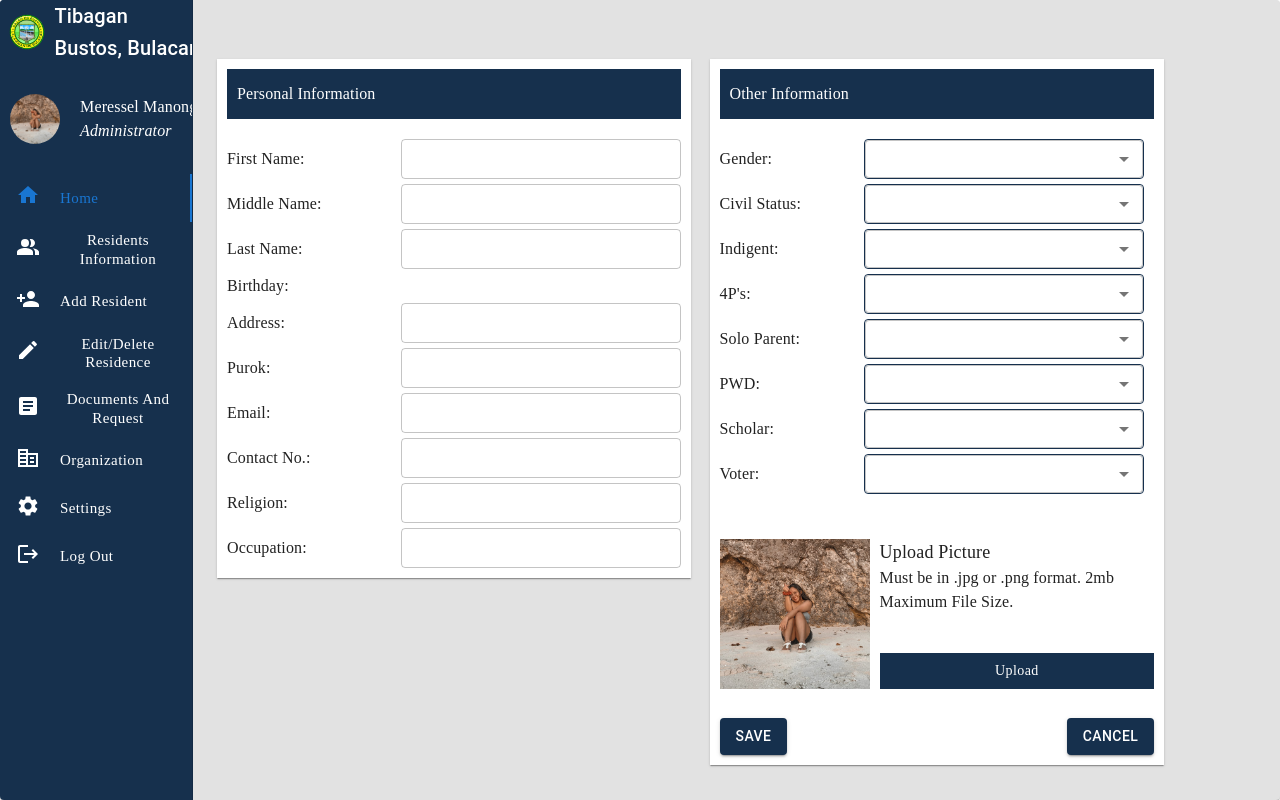
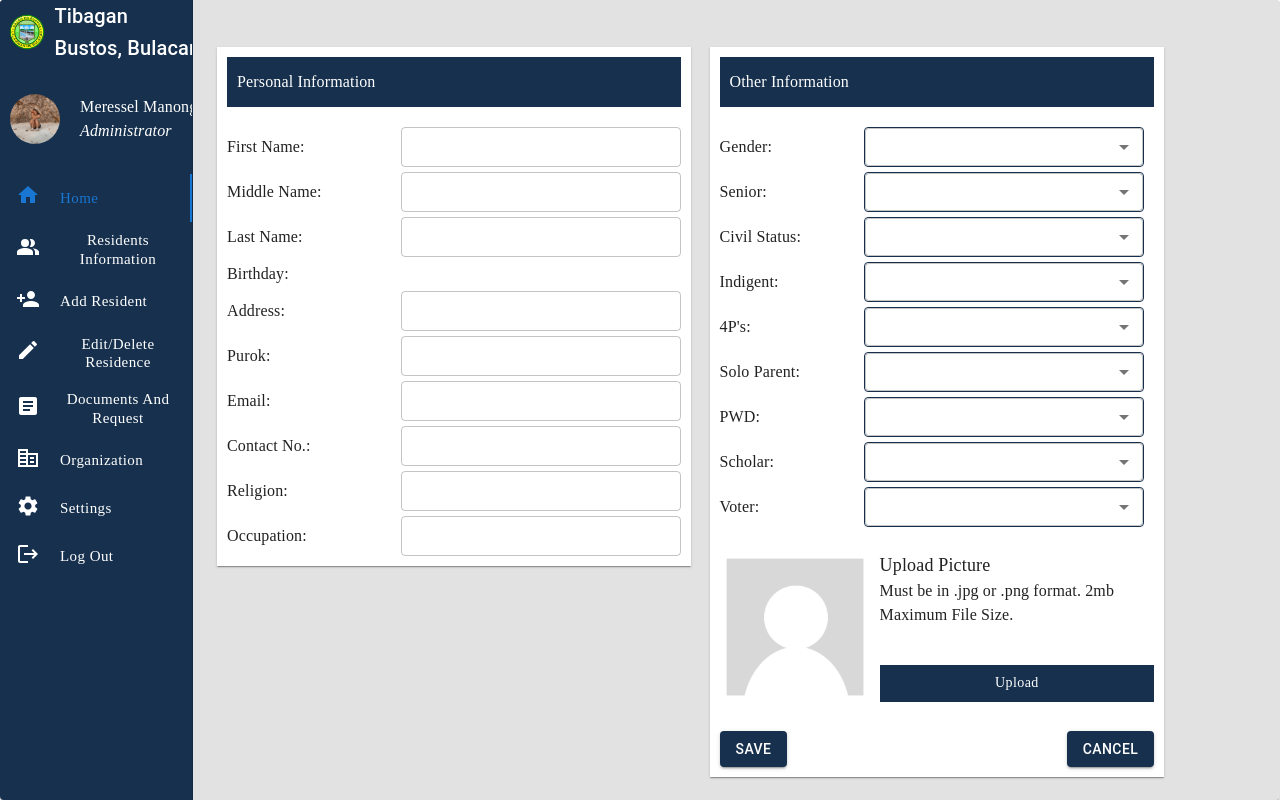
Before and after one commit to Gelokun/mem, a React (Create React App) app: page /dashboard/add-resident in a window 1280 px wide. Built offline with nearby package versions, Linux system fonts and the light colour scheme; no server answers; sample sign-in values are in the browser's storage.

Commit message:
fixed preview/add/delete

```diff
--- a/src/pages/adminAccess/AddResident.js
+++ b/src/pages/adminAccess/AddResident.js
@@ -1,6 +1,6 @@
 import React, { useState } from "react";
 import { db } from "../../utils/firebase";
-import { addDoc, collection, doc, setDoc } from "firebase/firestore";
+import { addDoc, collection } from "firebase/firestore";
 import { Box } from "@mui/system";
 import style from "../../styles/DashboardStyles";
 import {
@@ -13,7 +13,7 @@ import {
 } from "@mui/material";
 import { DatePicker, LocalizationProvider } from "@mui/lab";
 import AdapterDateFns from "@mui/lab/AdapterDateFns";
-import admin from "../../images/admin.jpg";
+import admin from "../../images/noone.jpg";
 import moment from "moment";
 
 export default function AddResident() {
@@ -35,6 +35,7 @@ export default function AddResident() {
     religion: "",
     occupation: "",
     gender: "",
+    senior: "",
     civilStatus: "",
     indigent: "",
     fourPs: "",
@@ -60,7 +61,8 @@ export default function AddResident() {
       ContactNum: datas.contactNum,
       Religion: datas.religion,
       Occupation: datas.occupation,
-      Gender: datas.occupation,
+      Gender: datas.gender,
+      Senior: datas.senior,
       CivilStatus: datas.civilStatus,
       Indigent: datas.indigent,
       fourPs: datas.fourPs,
@@ -220,6 +222,7 @@ export default function AddResident() {
                   name='occupation'
                 />
               </Box>
+
             </Box>
           </Grid>
           {/*Form Left*/}
@@ -253,6 +256,32 @@ export default function AddResident() {
                 >
                   <MenuItem value={"Male"}>Male</MenuItem>
                   <MenuItem value={"Female"}>Female</MenuItem>
+                </Select>
+              </Box>
+
+            {/*Senior*/}
+            <Box sx={style.infoItemContainer}>
+                <Typography sx={style.infoItemText}>Senior:</Typography>
+                <Select
+                  sx={style.genderSelect}
+                  MenuProps={{
+                    anchorOrigin: {
+                      vertical: "bottom",
+                      horizontal: "left",
+                    },
+
+                    transformOrigin: {
+                      vertical: "top",
+                      horizontal: "left",
+                    },
+                    getContentAnchorEl: null,
+                  }}
+                  onChange={handleChanged}
+                  value={datas.senior}
+                  name='senior'
+                >
+                  <MenuItem value={"Yes"}>Yes</MenuItem>
+                  <MenuItem value={"No"}>No</MenuItem>
                 </Select>
               </Box>
 
--- a/src/pages/adminAccess/ResidentInformation.js
+++ b/src/pages/adminAccess/ResidentInformation.js
@@ -29,6 +29,7 @@ import PollIcon from "@mui/icons-material/Poll";
 import AccessibleIcon from "@mui/icons-material/Accessible";
 import ElderlyIcon from "@mui/icons-material/Elderly";
 import FaceIcon from "@mui/icons-material/Face";
+import PeopleAltOutlinedIcon from '@mui/icons-material/PeopleAltOutlined';
 
 export default function ResidentInformation() {
   const [users, setUsers] = useState([]);
@@ -133,6 +134,7 @@ export default function ResidentInformation() {
                     <TableCell align='right' sx={{ color: '#fff' }}>Indigent</TableCell>
                     <TableCell align='right' sx={{ color: '#fff' }}>4Ps</TableCell>
                     <TableCell align='right' sx={{ color: '#fff' }}>SoloParent</TableCell>
+                    <TableCell align='right' sx={{ color: '#fff' }}>Senior</TableCell>
                     <TableCell align='right' sx={{ color: '#fff' }}>PWD</TableCell>
                     <TableCell align='right' sx={{ color: '#fff' }}>Scholar</TableCell>
                     <TableCell align='right' sx={{ color: '#fff' }}>Voter</TableCell>
@@ -163,6 +165,7 @@ export default function ResidentInformation() {
                             <TableCell align='center'> {user.Indigent}</TableCell>
                             <TableCell align='center'> {user.fourPs}</TableCell>
                             <TableCell align='center'> {user.SoloParent}</TableCell>
+                            <TableCell align='center'> {user.Senior}</TableCell>
                             <TableCell align='center'> {user.PWD}</TableCell>
                             <TableCell align='center'> {user.Scholar}</TableCell>
                             <TableCell align='center'> {user.Voter}</TableCell>
@@ -314,11 +317,28 @@ export default function ResidentInformation() {
                   </Box>
                 </Box>
               </Grid>
+
+                 {/*Solo Parent*/}
+              <Grid item sx={style.perItem}>
+                <Box sx={style.detailContainer}>
+                  <Box sx={style.coloredIcon9}>
+                    <PeopleAltOutlinedIcon sx={style.infoIconColor} />
+                  </Box>
+                  <Box sx={style.infoTextContainer}>
+                    <Typography sx={style.infoDescription}>
+                      Solo Parent{" "}
+                    </Typography>
+                    <Typography sx={style.infoDescriptionValue}>
+                      10{" "}
+                    </Typography>
+                  </Box>
+                </Box>
+              </Grid>
             </Grid>
           </Box>
         </Grid>
 
-        <Grid item xs sx={style.residentInfoBox}>
+        <Grid item xs={2} sx={style.residentInfoBox}>
           <Box sx={style.infoContainer}>
             <Box sx={style.personalInfoTitle}>
               <Typography sx={style.personalInfoText}>Resident's Personal Information</Typography>
@@ -444,15 +464,6 @@ export default function ResidentInformation() {
               </Box>
             </Box>
 
-            {/*Salary*/}
-            <Box sx={style.residentInfoContainer}>
-              <Box sx={style.infoFixed}>
-                <Typography sx={style.infoTextFixed}>Salary:</Typography>
-              </Box>
-              <Box>
-                <Typography sx={style.mainInfo}>Php. 50,000.25</Typography>
-              </Box>
-            </Box>
 
             {/*4P's*/}
             <Box sx={style.residentInfoContainer}>
@@ -500,7 +511,7 @@ export default function ResidentInformation() {
                 <Typography sx={style.infoTextFixed}>Senior Citizen:</Typography>
               </Box>
               <Box>
-                <Typography sx={style.mainInfo}>False</Typography>
+                <Typography sx={style.mainInfo}>{selectedUser.Senior}</Typography>
               </Box>
             </Box>
 
--- a/src/styles/DashboardStyles.js
+++ b/src/styles/DashboardStyles.js
@@ -215,7 +215,7 @@ const style = {
     },
 
     pictureContainerMain: {
-        marginTop: '50px',
+        marginTop: '30px',
         display: 'flex',
     },
 
@@ -268,13 +268,19 @@ const style = {
         width: '100%',
         display: 'flex',
         alignItems: 'center',
-        marginTop: '5px',
+        marginTop: '8px',
     },
     infoContainer: {
         width: '100%',
         backgroundColor: '#fff',
         boxShadow: 1,
-        marginTop: '65px',
+        marginTop: '40px',
+
+    },
+    residentInfoBox: {
+        display: 'flex',
+        marginRight: '10px',
+        justifyContent: 'center',
     },
     infoFixed: {
         width: '35%',
@@ -295,9 +301,11 @@ const style = {
     },
 
     summaryCountContainer: {
-        marginTop: '50px',
+        marginTop: '30px',
     },
-
+    perItem: {
+        margin: '10px',
+    },
     detailContainer: {
         backgroundColor: '#fff',
         boxShadow: 1,
@@ -310,7 +318,6 @@ const style = {
             md: '300px',
             lg: '200px',
         },
-        display: 'flex',
         justifyContent: 'space-between',
     },
 
@@ -334,7 +341,7 @@ const style = {
     tableBox: {
         margin: 1,
         display: 'flex',
-        width: '65%',
+        width: '50%',
         flexDirection: 'column',
     },
     searchContainer: {
@@ -389,29 +396,7 @@ const style = {
         fontFamily: 'Poppins',
         color: '#000',
     },
-    menuItemText: {
-        fontFamily: 'Poppins',
-    },
-    summaryCountContainer: {
-        marginTop: '50px',
-    },
-    perItem: {
-        margin: '10px',
-    },
-    detailContainer: {
-        backgroundColor: '#fff',
-        boxShadow: 1,
-        borderRadius: '5vm',
-        padding: '15px',
-        display: 'flex',
-        width: {
-            xs: '300px',
-            sm: '300px',
-            md: '300px',
-            lg: '200px',
-        },
-        justifyContent: 'space-between',
-    },
+
     coloredIcon1: {
         backgroundColor: '#d46600',
         width: '70px',
@@ -430,9 +415,7 @@ const style = {
     infoIconColor: {
         color: '#fff',
     },
-    infoTextContainer: {
-        textAlign: 'right',
-    },
+
     infoDescription: {
         fontFamily: 'Poppins',
         fontSize: '14px',
@@ -553,6 +536,21 @@ const style = {
             fontSize: '35px',
         },
     },
+    coloredIcon9: {
+        backgroundColor: '#D96098',
+        width: '70px',
+        height: '70px',
+        marginTop: '-30px',
+        borderRadius: '5px',
+        boxShadow: 4,
+        display: 'flex',
+        justifyContent: 'center',
+        alignItems: 'center',
+
+        '& .MuiSvgIcon-root': {
+            fontSize: '35px',
+        },
+    },
 
 
 }
```
Also changed, not shown: src/images/noone.jpg (added), 1 other file (tests, documents, lock files or other folders).
